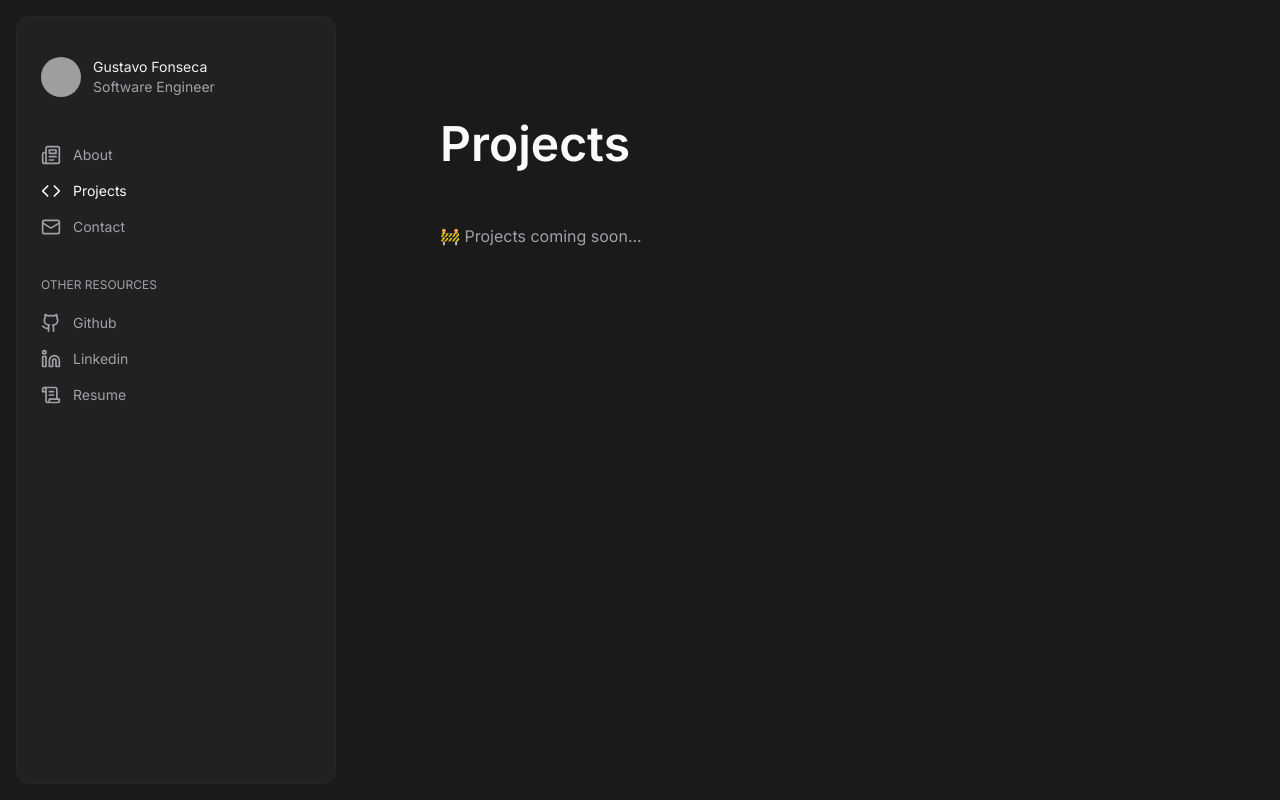
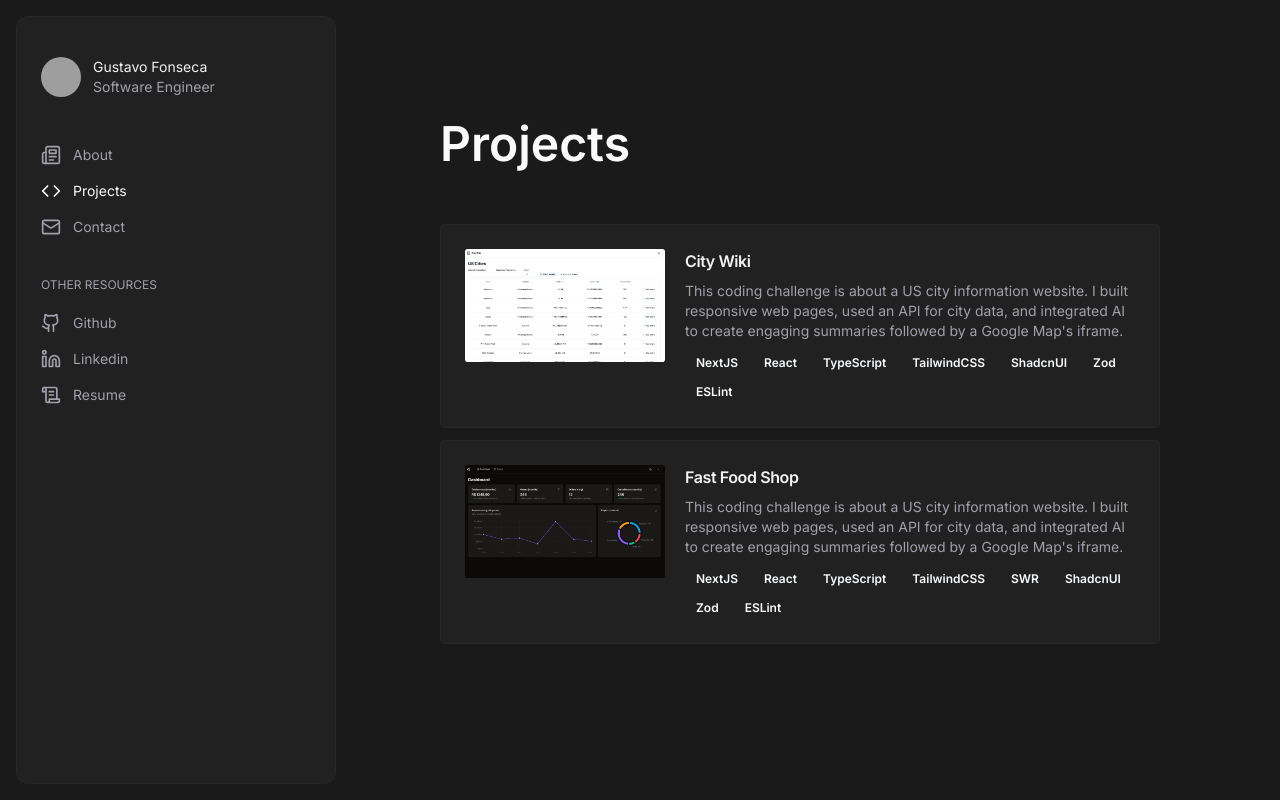
Before and after one commit to fscgustavo/portfolio, a Next.js app: page /projects in a window 1280 px wide. Built offline with nearby package versions, Linux system fonts and the light colour scheme; grey boxes are pictures that could not be loaded.

Commit message:
feat: projects list page

```diff
--- a/app/projects/page.tsx
+++ b/app/projects/page.tsx
@@ -1,8 +1,55 @@
+import {
+  Card,
+  CardContent,
+  CardDescription,
+  CardTitle,
+} from '@/components/ui/card';
+import Image from 'next/image';
+import { projects } from './projects';
+import { Badge } from '@/components/ui/badge';
+import Link from 'next/link';
+
 export default function Projects() {
   return (
     <div className="space-y-14">
       <h1 className="text-5xl font-semibold">Projects</h1>
-      <p className="text-muted-foreground">🚧 Projects coming soon...</p>
+      <ul className="grid gap-3">
+        {projects.map((project) => (
+          <li key={project.preview}>
+            <Link
+              href={project.href}
+              className="block rounded-lg bg-card  hover:bg-accent focus-visible:bg-accent"
+            >
+              <Card className="bg-transparent">
+                <CardContent className="flex gap-5">
+                  <Image
+                    {...project.image}
+                    className="self-start rounded-md object-contain"
+                    alt={project.image.alt}
+                    width="200"
+                    height="150"
+                  />
+                  <div className="grid gap-2">
+                    <CardTitle className="line-clamp-1 text-sm  md:text-base">
+                      {project.title}
+                    </CardTitle>
+                    <CardDescription>{project.description}</CardDescription>
+                    <ul className="flex flex-wrap gap-1">
+                      {project.tags.map((tag) => (
+                        <li className="inline" key={tag}>
+                          <Badge className="rounded bg-transparent">
+                            {tag}
+                          </Badge>
+                        </li>
+                      ))}
+                    </ul>
+                  </div>
+                </CardContent>
+              </Card>
+            </Link>
+          </li>
+        ))}
+      </ul>
     </div>
   );
 }
--- /dev/null
+++ b/app/projects/projects.ts
@@ -0,0 +1,43 @@
+export const projects = [
+    {
+        href: '/projects/city-wiki',
+        image: {
+            src: '/preview-city-wiki.png',
+            alt: 'Preview of the project City Wiki',
+        },
+        title: 'City Wiki',
+        description: `This coding challenge is about a US city information website. I built responsive web pages, used an API for city data, and integrated AI to create engaging summaries followed by a Google Map's iframe. `,
+        preview: 'https://city-wiki.vercel.app/',
+        sourceCode: 'https://github.com/fscgustavo/city-wiki',
+        tags: [
+            'NextJS',
+            'React',
+            'TypeScript',
+            'TailwindCSS',
+            'ShadcnUI',
+            'Zod',
+            'ESLint',
+        ],
+    },
+    {
+        href: '/projects/fast-food-shop',
+        image: {
+            src: '/preview-fast-food-shop.png',
+            alt: 'Preview of the project Fast Food Shop',
+        },
+        title: 'Fast Food Shop',
+        description: `This coding challenge is about a US city information website. I built responsive web pages, used an API for city data, and integrated AI to create engaging summaries followed by a Google Map's iframe. `,
+        preview: 'https://fast-food-shop.vercel.app/dashboard',
+        sourceCode: 'https://github.com/fscgustavo/fast-food-shop',
+        tags: [
+            'NextJS',
+            'React',
+            'TypeScript',
+            'TailwindCSS',
+            'SWR',
+            'ShadcnUI',
+            'Zod',
+            'ESLint',
+        ],
+    },
+];
--- /dev/null
+++ b/components/ui/badge.tsx
@@ -0,0 +1,36 @@
+import * as React from "react"
+import { cva, type VariantProps } from "class-variance-authority"
+
+import { cn } from "@/lib/utils"
+
+const badgeVariants = cva(
+  "inline-flex items-center rounded-full border px-2.5 py-0.5 text-xs font-semibold transition-colors focus:outline-none focus:ring-2 focus:ring-ring focus:ring-offset-2",
+  {
+    variants: {
+      variant: {
+        default:
+          "border-transparent bg-primary text-primary-foreground hover:bg-primary/80",
+        secondary:
+          "border-transparent bg-secondary text-secondary-foreground hover:bg-secondary/80",
+        destructive:
+          "border-transparent bg-destructive text-destructive-foreground hover:bg-destructive/80",
+        outline: "text-foreground",
+      },
+    },
+    defaultVariants: {
+      variant: "default",
+    },
+  }
+)
+
+export interface BadgeProps
+  extends React.HTMLAttributes<HTMLDivElement>,
+    VariantProps<typeof badgeVariants> {}
+
+function Badge({ className, variant, ...props }: BadgeProps) {
+  return (
+    <div className={cn(badgeVariants({ variant }), className)} {...props} />
+  )
+}
+
+export { Badge, badgeVariants }
--- /dev/null
+++ b/components/ui/card.tsx
@@ -0,0 +1,86 @@
+import * as React from 'react';
+
+import { cn } from '@/lib/utils';
+
+const Card = React.forwardRef<
+  HTMLDivElement,
+  React.HTMLAttributes<HTMLDivElement>
+>(({ className, ...props }, ref) => (
+  <div
+    ref={ref}
+    className={cn(
+      'rounded-lg border bg-card text-card-foreground shadow-sm',
+      className,
+    )}
+    {...props}
+  />
+));
+Card.displayName = 'Card';
+
+const CardHeader = React.forwardRef<
+  HTMLDivElement,
+  React.HTMLAttributes<HTMLDivElement>
+>(({ className, ...props }, ref) => (
+  <div
+    ref={ref}
+    className={cn('flex flex-col space-y-1.5 p-6', className)}
+    {...props}
+  />
+));
+CardHeader.displayName = 'CardHeader';
+
+const CardTitle = React.forwardRef<
+  HTMLParagraphElement,
+  React.HTMLAttributes<HTMLHeadingElement>
+>(({ className, ...props }, ref) => (
+  <h3
+    ref={ref}
+    className={cn(
+      'text-2xl font-semibold leading-none tracking-tight',
+      className,
+    )}
+    {...props}
+  />
+));
+CardTitle.displayName = 'CardTitle';
+
+const CardDescription = React.forwardRef<
+  HTMLParagraphElement,
+  React.HTMLAttributes<HTMLParagraphElement>
+>(({ className, ...props }, ref) => (
+  <p
+    ref={ref}
+    className={cn('text-sm text-muted-foreground', className)}
+    {...props}
+  />
+));
+CardDescription.displayName = 'CardDescription';
+
+const CardContent = React.forwardRef<
+  HTMLDivElement,
+  React.HTMLAttributes<HTMLDivElement>
+>(({ className, ...props }, ref) => (
+  <div ref={ref} className={cn('p-6', className)} {...props} />
+));
+CardContent.displayName = 'CardContent';
+
+const CardFooter = React.forwardRef<
+  HTMLDivElement,
+  React.HTMLAttributes<HTMLDivElement>
+>(({ className, ...props }, ref) => (
+  <div
+    ref={ref}
+    className={cn('flex items-center p-6 pt-0', className)}
+    {...props}
+  />
+));
+CardFooter.displayName = 'CardFooter';
+
+export {
+  Card,
+  CardHeader,
+  CardFooter,
+  CardTitle,
+  CardDescription,
+  CardContent,
+};
```
Also changed, not shown: public/preview-city-wiki.png (added), public/preview-fast-food-shop.png (added).
